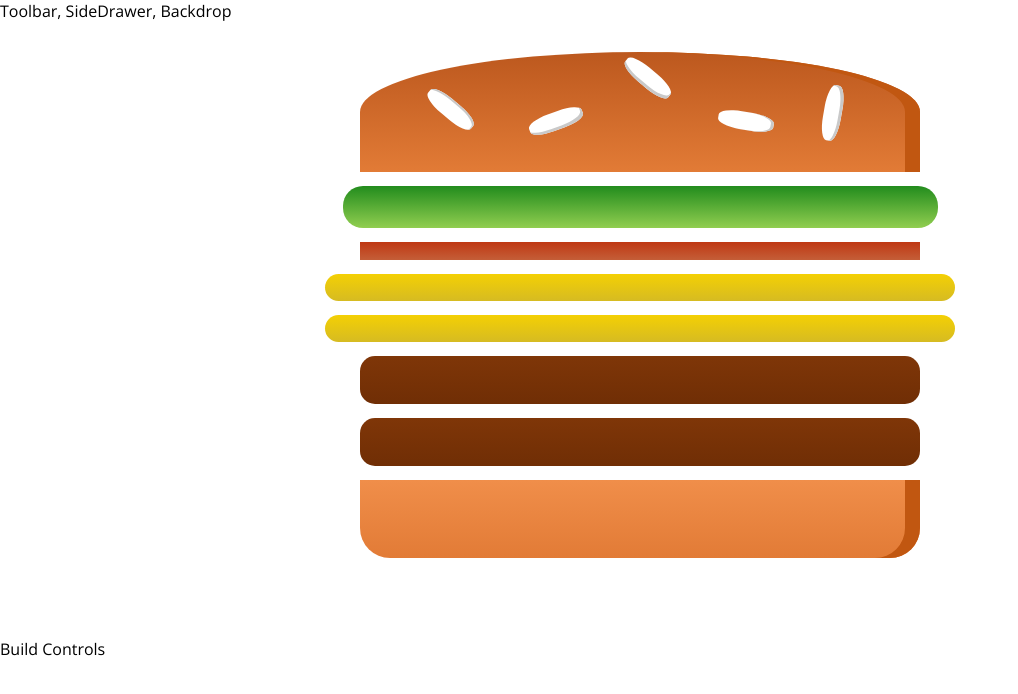
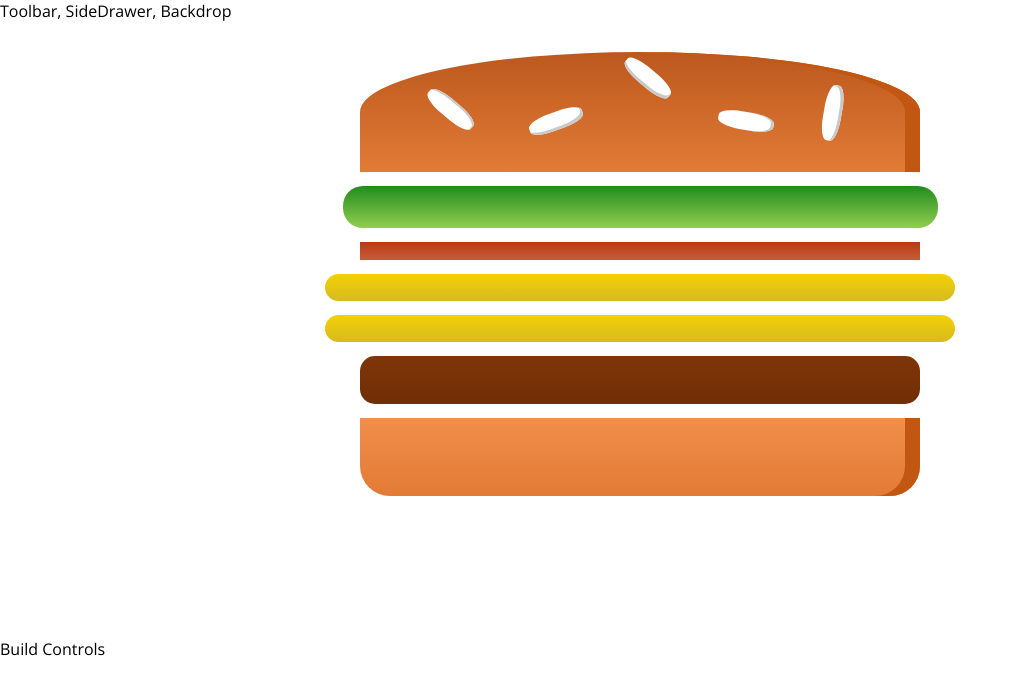
Before and after one commit to rafariossaa/react_burger_builder, a React app: page / in a window 1280 px wide. Shown: the top 694 px of the page, without its empty margins (0-1018 px from the left). Built offline with nearby package versions, Linux system fonts and the light colour scheme.

Commit message:
(vid 113) Se añade un control sobre el numero de ingredientes de la hamburgesa, si es cero, muestra un mensaje solicitando que se añandan ingredientes.

```diff
--- a/src/components/Burger/Burger.js
+++ b/src/components/Burger/Burger.js
@@ -5,13 +5,21 @@ import BurgerIngredient from './BurgerIngredient/BurgerIngredient';
 
 const burger = (props) => {
 
-    //Transforma el objeto en un array
-    const tansformedIngedients = Object.keys(props.ingredients)
+    // Transforma el objeto en un array de arrays
+    let tansformedIngedients = Object.keys(props.ingredients)
             .map(igKey => {
                 return [...Array(props.ingredients[igKey])].map((_, i) => {
                     return <BurgerIngredient key={igKey + i} type={igKey} />
                 });
-            });
+            })
+            // Aplana el array para calcular la longitud
+            .reduce ((arr, el) => {
+                return arr.concat(el)
+            }, []);
+
+    if (tansformedIngedients.length === 0) {
+        tansformedIngedients = "Please start adding ingredients!";
+    }
 
     return (
         <div className={classes.Burger}>
--- a/src/containers/BurgerBuilder/BurgerBuilder.js
+++ b/src/containers/BurgerBuilder/BurgerBuilder.js
@@ -15,7 +15,7 @@ class BurgerBuilder extends Component {
             salad: 1,
             bacon: 1,
             cheese: 2,
-            meat: 2
+            meat: 1
         }
     }
 
```
